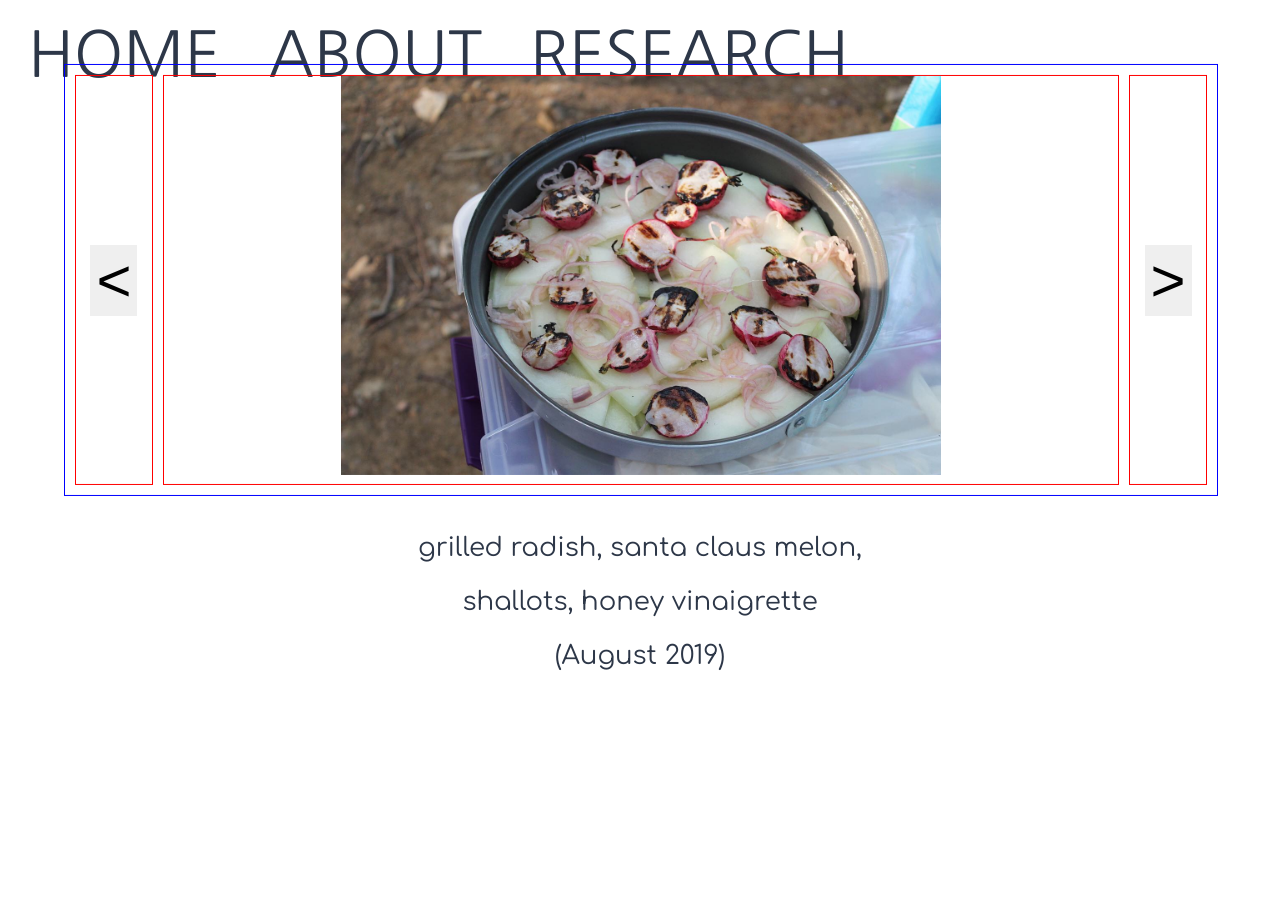
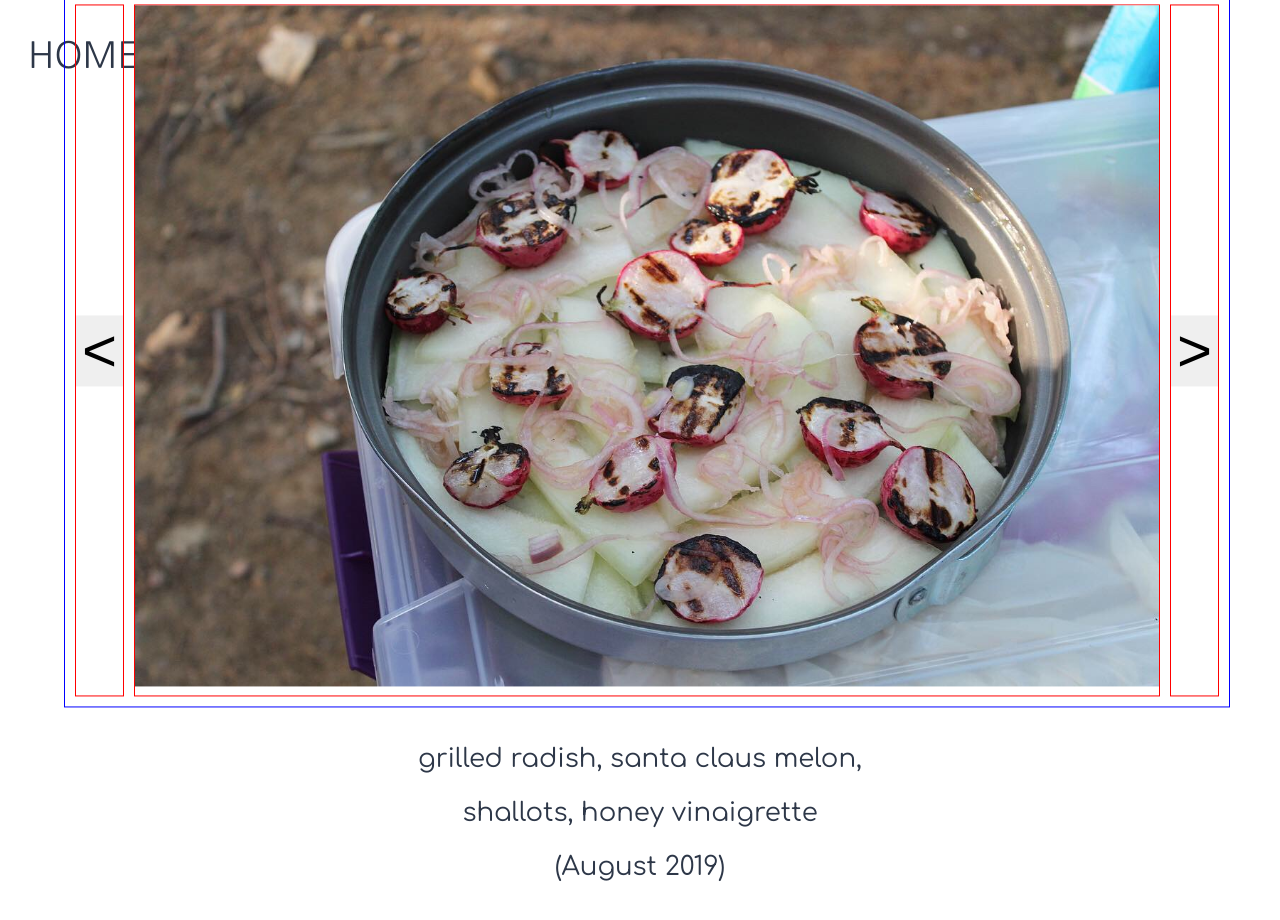
Before and after one commit to bbbankson/bbbankson.github.io, a Jekyll site: the page food.html, which Jekyll copies as it is, in a window 1280 px wide. Built offline with Jekyll 4.4.1, drawn with Linux system fonts in a browser that asks for light colours; nearby versions of some CDN libraries.

Commit message:
change size of food pic

```diff
--- a/about.html
+++ b/about.html
@@ -14,10 +14,6 @@
 
 		body {
 			font-family: 'Nanum Gothic', sans-serif;
-		}
-
-		@media all and (max-width: 320px) {
-
 		}
 
 		#container {
--- a/food.html
+++ b/food.html
@@ -73,7 +73,7 @@
 					<button id="prev" onclick="changePic(-1);"><</button>
 				</div>
 				<div class="column">
-					<img id="food_pic" src="/static/food/1.jpg" style="max-width:600px">
+					<img id="food_pic" src="/static/food/1.jpg" style="max-width:80vw">
 				</div>
 				<div class="column" style="max-width:50px">
 					<button id="next" onclick="changePic(1);">></button>
--- a/static/pages.css
+++ b/static/pages.css
@@ -4,6 +4,13 @@
 body{
     background-color: white;
     color: #2D3748 !important;
+}
+
+@media only screen
+  and (min-width: 320px)
+  and (max-width: 480px)
+  and (resolution: 150dpi) {
+    body { line-height: 1.4; }
 }
 
 html, body{
@@ -13,7 +20,7 @@
 }
 
 .nav {
-	font-size:1.75em;
+	font-size:1em;
 	padding:20px;
 	margin-bottom:20px;
 }
```
